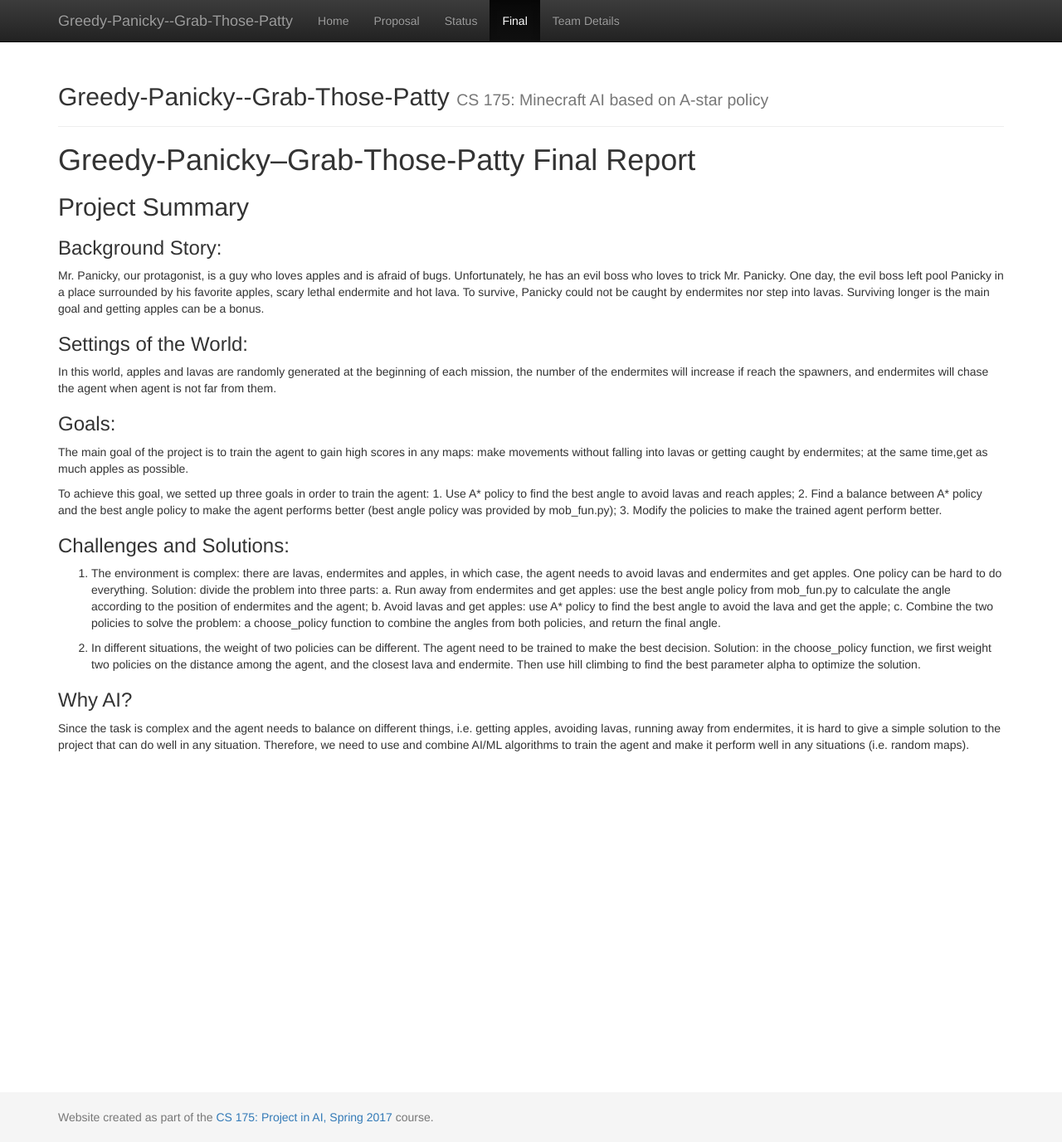
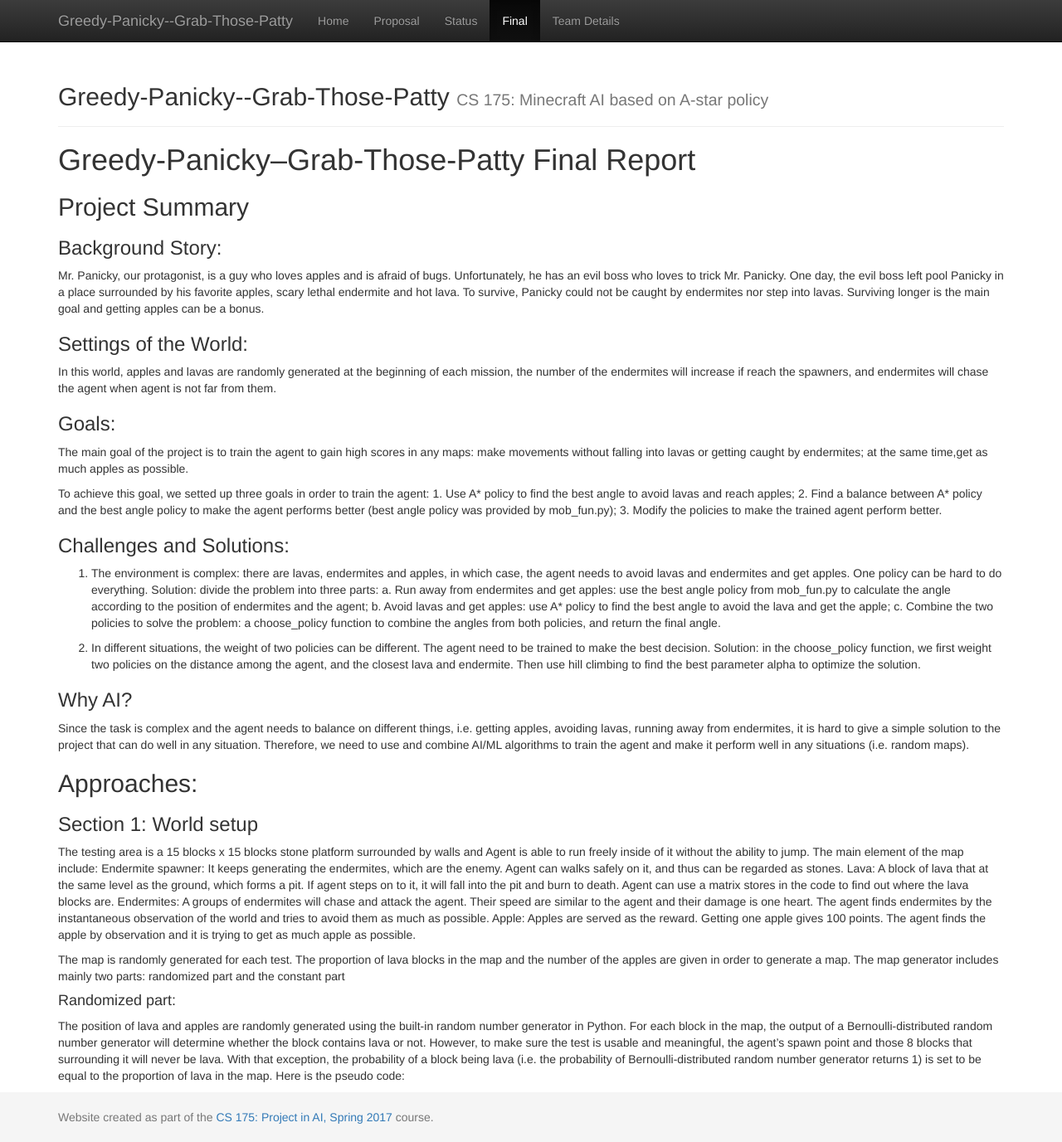
Before and after one commit to Leoll1020/Greedy-Panicky--Grab-Those-Patty, a Jekyll site: the page built from docs/final.md, in a window 1280 px wide and 1377 px high. Shown: the whole window at 83% size. Built offline with Jekyll 4.4.1, drawn with Linux system fonts in a browser that asks for light colours.

Commit message:
Create final.md

```diff
--- a/docs/final.md
+++ b/docs/final.md
@@ -30,3 +30,19 @@ title: Final Report
 
 ### Why AI?
   Since the task is complex and the agent needs to balance on different things, i.e. getting apples, avoiding lavas, running away from endermites, it is hard to give a simple solution to the project that can do well in any situation. Therefore, we need to use and combine AI/ML algorithms to train the agent and make it perform well in any situations (i.e. random maps).
+
+## Approaches:
+### Section 1: World setup
+
+  The testing area is a 15 blocks x 15 blocks stone platform surrounded by walls and Agent is able to run freely inside of it without the ability to jump. The main element of the map include:
+	Endermite spawner: It keeps generating the endermites, which are the enemy. Agent can walks safely on it, and thus can be regarded as stones.
+	Lava: A block of lava that at the same level as the ground, which forms a pit. If agent steps on to it, it will fall into the pit and burn to death. Agent can use a matrix stores in the code to find out where the lava blocks are.
+  Endermites: A groups of endermites will chase and attack the agent. Their speed are similar to the agent and their damage is one heart. The agent finds endermites by the instantaneous observation of the world and tries to avoid them as much as possible.
+	Apple: Apples are served as the reward. Getting one apple gives 100 points. The agent finds the apple by observation and it is trying to get as much apple as possible.
+
+  The map is randomly generated for each test. The proportion of lava blocks in the map and the number of the apples are given in order to generate a map. The map generator includes mainly two parts: randomized part and the constant part
+
+#### Randomized part:
+  The position of lava and apples are randomly generated using the built-in random number generator in Python.
+  For each block in the map, the output of a Bernoulli-distributed random number generator will determine whether the block contains lava or not. However, to make sure the test is usable and meaningful, the agent’s spawn point and those 8 blocks that surrounding it will never be lava. With that exception, the probability of a block being lava (i.e. the probability of Bernoulli-distributed random number generator returns 1) is set to be equal to the proportion of lava in the map.
+Here is the pseudo code:
```
